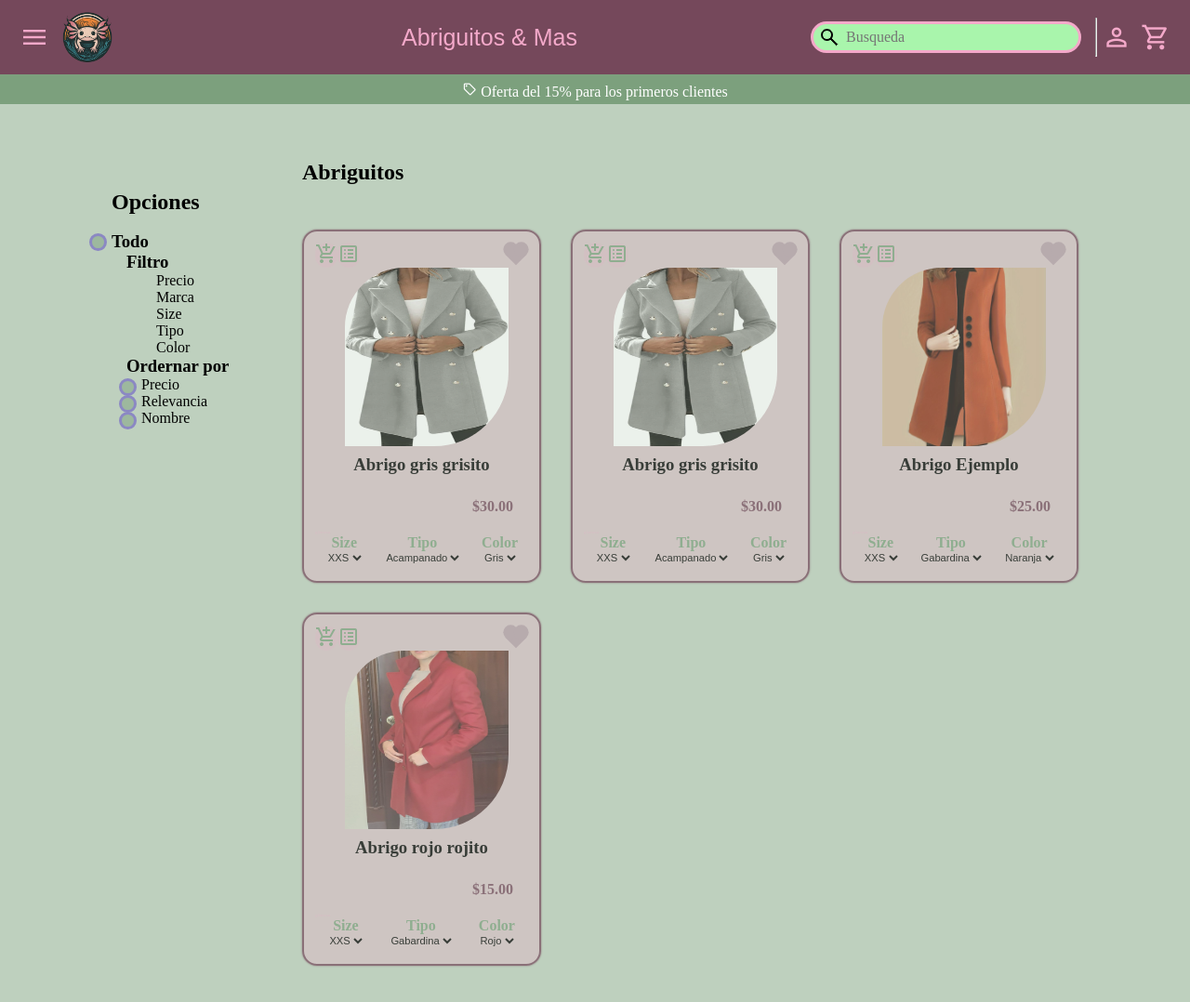
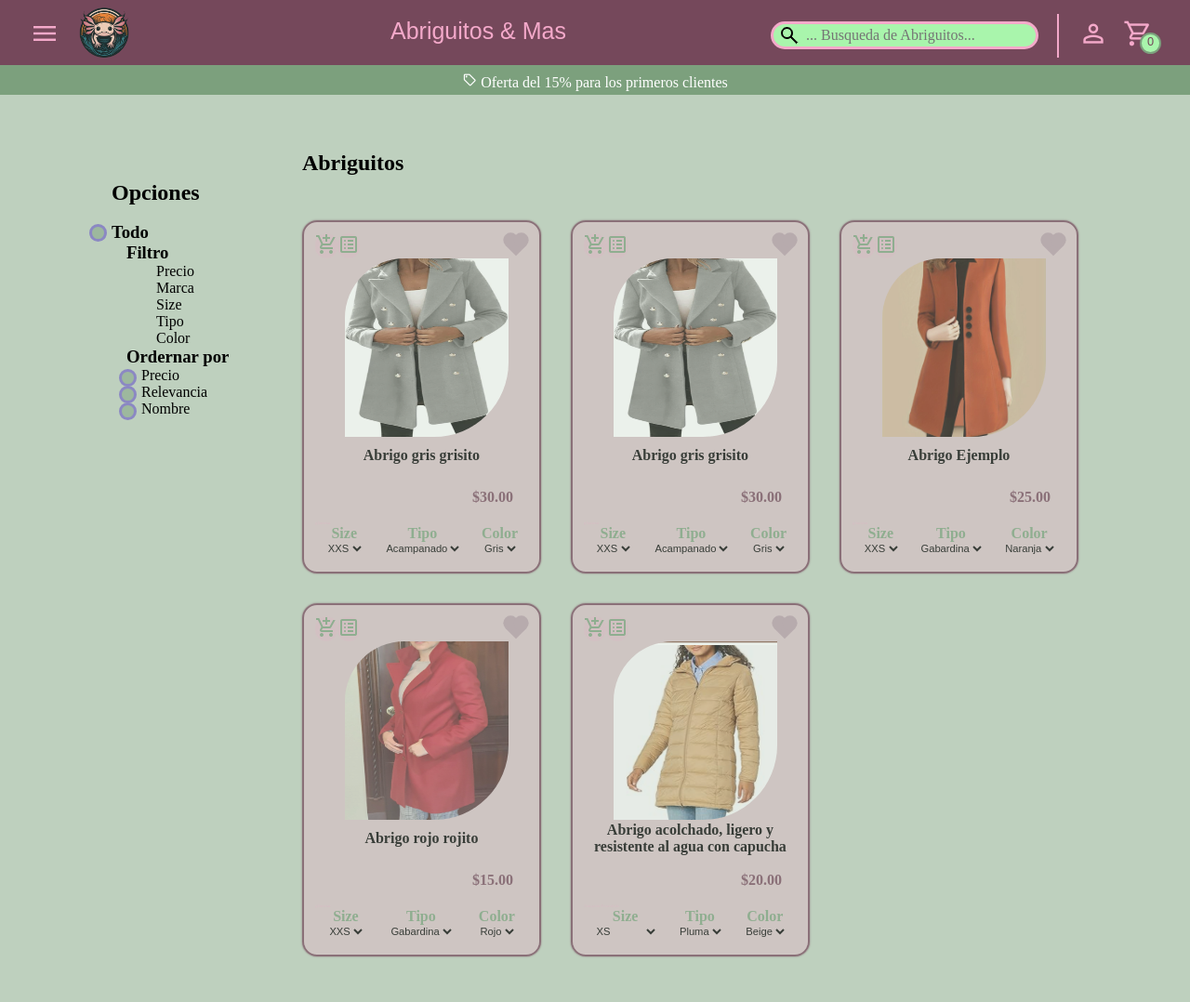
Before and after one commit to aguedaaltaria/abriguitosYMas, a plain HTML site: page html/abrigo-1.html in a window 1280 px wide. Shown: the whole page at 93% size. Drawn offline with nearby package versions, Linux system fonts and the light colour scheme; a web font is replaced by a local one.

Commit message:
shopping cart in process
I am working on the shopping cart, database and backend

```diff
--- a/css/abrigo-1.css
+++ b/css/abrigo-1.css
@@ -21,23 +21,35 @@ body {
 header {
     display: grid;
     grid-template-columns: 1fr 1fr 1fr;
-    padding: 0.5rem 1rem;
+    padding: 0.2rem 2.5rem 0.2rem 1rem;
     background-color: var(--dark-rosadito);
     color: var(--rosadito);
+}
+
+header, .oferta {
+    position: sticky;
+    height: 4rem;
+    z-index: 100;
+}
+
+.contenedor {
+    position: absolute;
+    z-index: 50;
+}
+
+a {
+    text-decoration: none;
+    color: var(--rosadito);
+}
+
+a:hover {
+    color: var(--grisito);
 }
 
 summary {
     cursor: pointer;
     list-style: none;
 }
-
-/* .container {
-    opacity: 1;
-}
-
-.container.open:not(.detail-container) {
-    opacity: 0.1;
-} */
 
 .menu {
     position: absolute;
@@ -48,7 +60,6 @@ summary {
     height: 100vh;
     left: 0;
     z-index: 1;
-    /* border-top: 1px black solid; */
 }
 
 .menu .material-symbols-outlined {
@@ -56,7 +67,7 @@ summary {
 }
 
 .menu p {
-    padding-left: 10px;
+    padding-left: 5px;
 }
 
 header img {
@@ -66,7 +77,25 @@ header img {
 
 .iconos-head span{
     font-size: 2rem;
-    margin: 5px;
+    margin-left: 1rem;
+    position: relative;
+}
+
+#numCarrito {
+    background-color: var(--verdito);
+    color: var(--dark-rosadito);
+    border-radius: 50%;
+    display: inline-block;
+    width: 1rem;
+    height: 1rem;
+    aspect-ratio: 1;
+    text-align: center;
+    position: absolute;
+    font-size: 0.8rem;
+    font-family: 'Protest Riot', sans-serif;
+    transform: translate(-30px, 15px);
+    padding: 0.1rem;
+    border: var(--dark-verdito) 2px solid;
 }
 
 .head-1 {
@@ -81,12 +110,16 @@ header img {
 
 .head-1 hr {
     color: var(--rosadito);
-    height: 2.5rem;
+    height: 2.8rem;
+    border: var(--rosadito) 1.5px solid;
+    margin: 5px;
 }
+
 
 .logo img {
     height: 4rem;
     width: 4rem;
+    margin-left: 1rem;
 }
 
 .logo {
@@ -97,12 +130,12 @@ header img {
     font-size: 25px;
 }
 
-header label {
+#nombreNav {
         display: flex;
         align-items: center;
         font-family: 'Protest Riot', sans-serif;
-        /* font-family: 'Ubuntu', sans-serif; */
         font-size: 25px;
+        margin: 1rem 0 ;
 }
 
 #busqueda {
@@ -111,7 +144,7 @@ header label {
     background-position-x: 5px;
     margin: 5px;
     margin-right: 15px;
-    padding: 5px 10px;
+    padding: 3px 7px;
     padding-left: 35px;
     border-radius: 20px;
     background-image: url(../img/lupita.png);
@@ -123,7 +156,12 @@ header label {
 
 #busqueda:placeholder-shown {
     font-family: 'Charm';
-    font-size: 16px;
+    font-size: 1rem;
+}
+
+#busqueda:hover {
+    background-color: #7fec83;
+    border: var(--rosadito) 5px solid;
 }
 
 .oferta {
@@ -139,8 +177,6 @@ header label {
 .oferta:hover {
     height: 2rem;
     font-size: 20px;
-    background-color: var(--verdito);
-    color: var(--dark-verdito);
 }
 
 .oferta span {
@@ -242,6 +278,26 @@ header label {
     gap: 2rem;
     margin-top: 3rem;
 }
+
+@media (max-width: 1100px) {
+    .abriguitos {
+        display: grid;
+        grid-template-columns: 1fr 1fr;
+        margin: 3rem 3rem 0;
+        width: 10rem;
+        justify-content: start;
+        gap: 2rem;
+}}
+
+@media (max-width: 800px) {
+    .abriguitos {
+        display: grid;
+        grid-template-columns: 1fr;
+        margin: 3rem 3rem 0;
+        width: 10rem;
+        justify-content: start;
+        gap: 2rem;
+}}
 
 .elemento {
     height: 22rem;
@@ -397,6 +453,7 @@ header label {
     justify-content: center;
     height: 2.5rem;
     align-items: center;
+    font-size: 1rem;
 }
 
 #precio {
@@ -437,16 +494,3 @@ header label {
     color: black;
     font-size: 0.7rem;
 }
-
-
-/* .especificaciones p:nth-child(2)  {
-    transform: translateX(-1rem);
-}
-
-.especificaciones p:nth-child(3)  {
-    transform: translateX(-2rem);
-}
-
-.especificaciones p:nth-child(4)  {
-    transform: translateX(-3rem);
-} */
--- a/html/abrigo-1.html
+++ b/html/abrigo-1.html
@@ -36,24 +36,24 @@
                 </details>
             </div>
             <div class="logo">
-                <img src="../img/logo-axolotl.png" alt="logo-axolotl">
+                <a href="./abrigo-1.html"><img src="../img/logo-axolotl.png" alt="logo-axolotl"></a>
             </div>
         </div>
-        <label for="">Abriguitos & Mas</label>
+        <a href="./abrigo-1.html"><p id="nombreNav">Abriguitos & Mas</p></a>
         <div class="head-1 head-2">
-            <input id="busqueda" type="text" placeholder="Busqueda">
+            <input id="busqueda" type="text" placeholder="... Busqueda de Abriguitos...">
             <hr>
                 <div class="iconos-head">
                     <span class="material-symbols-outlined">
-                person
+                <a href="#">person</a>
                     </span>
                 </div>
                 <div class="iconos-head">
                     <span class="material-symbols-outlined">
-                shopping_cart
+                <a href="./carrito.html">shopping_cart <span id="numCarrito">0</span></a>
                         </span>
                 </div>
-            </div>
+        </div>
     </header>
     <div class="oferta">
         <p><span class="material-symbols-outlined">
@@ -184,8 +184,8 @@
                                     <li>
                                         <label for="checkbox3tipo"class="checkbox-label">
                                         <input
-                                        value="." onchange="tipo('.')" class="checkboxtipo" type="checkbox" id="checkbox3tipo">
-                                        <span class="diseniocheck"></span><span>.</span>
+                                        value="pluma" onchange="tipo('pluma')" class="checkboxtipo" type="checkbox" id="checkbox3tipo">
+                                        <span class="diseniocheck"></span><span>Pluma</span>
                                         </label>
                                     </li>
                                 </details>
@@ -210,6 +210,12 @@
                                         <label for="checkbox3color" class="checkbox-label">
                                         <input value="gris" class="checkboxcolor" onchange="color('gris')" type="checkbox" id="checkbox3color">
                                         <span class="diseniocheck"></span><span>Gris</span>
+                                        </label>
+                                    </li>
+                                    <li>
+                                        <label for="checkbox4color"class="checkbox-label">
+                                        <input value="beige" class="checkboxcolor" onchange="color('beige')" type="checkbox" id="checkbox4color">
+                                        <span class="diseniocheck"></span><span>Beige</span>
                                         </label>
                                     </li>
                                 </details>
--- a/js/abrigo-1.js
+++ b/js/abrigo-1.js
@@ -9,7 +9,7 @@ function crearTarjetas(productos) {
 <div class="elemento ${producto.color}">
     <div class="icon-item-corazon">
         <div class="icon-item">
-            <button class="carritoAniadir">
+            <button class="carritoAniadir" onclick="addCar('${producto.nombre}', ${producto.precio})">
                 <span class="material-symbols-outlined shopping-cart-item">
                     add_shopping_cart
                     </span>
@@ -139,3 +139,9 @@ function tipo(tipo) {
         })
     }
 }
+
+// Carrito ////////////////
+
+function addCar(producto, precio) {
+    console.log(producto, precio);
+}
--- a/js/productos.js
+++ b/js/productos.js
@@ -42,5 +42,16 @@ const abrigos = [
         precio: 15.00,
         stock: 5,
         imagen: "../img/abrigo-rojo.jpg"
+    },
+    {
+        id: 5,
+        nombre: "Abrigo acolchado, ligero y resistente al agua con capucha",
+        size: ["XS", "S", "M", "L", "XL", "XXL"],
+        color: "Beige",
+        marca: "Amazon Essentials",
+        tipo: "Pluma",
+        precio: 20.00,
+        stock: 5,
+        imagen: "../img/abrigoacolchado.png"
     }
 ];
```
Also changed, not shown: html/carrito.html (added, +59 -0 lines), img/abrigoacolchado.png (added), img/ajolote con abrigo.png (added), img/corazon+.svg (deleted), img/corazon.svg (deleted).
